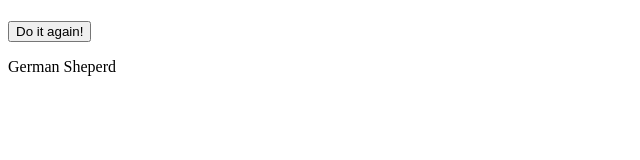
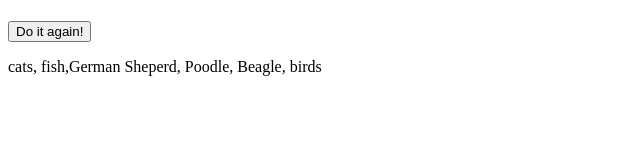
Before and after one commit to jvfon/vanillaJS, a plain HTML site: page index.html in a window 1280 px wide. Both pictures are taken after a click on the button "Do it again!". Shown: the whole page, without its empty margins (0-640 px from the left). Drawn offline with Linux system fonts and the light colour scheme.

Commit message:
array inside another array

```diff
--- a/index.html
+++ b/index.html
@@ -15,7 +15,9 @@
      document.getElementById("looper").onclick=function(){
          var dogs=["German Sheperd", " Poodle", " Beagle"];
 
-         document.getElementById("target").innerHTML = dogs[0];
+         var pets=["cats", " fish", dogs, " birds"];
+
+         document.getElementById("target").innerHTML = pets;
      }
 </script>
 
```
